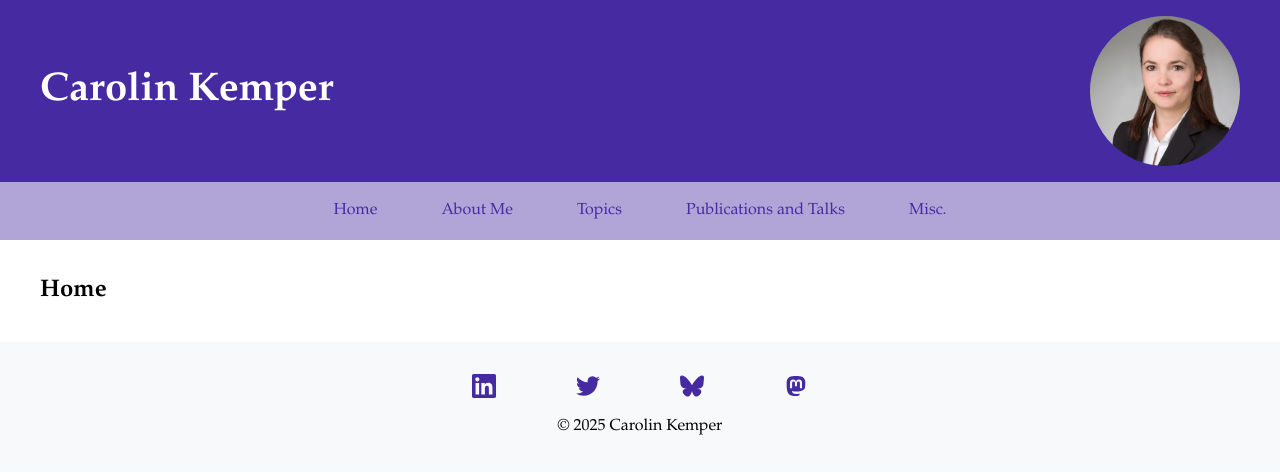
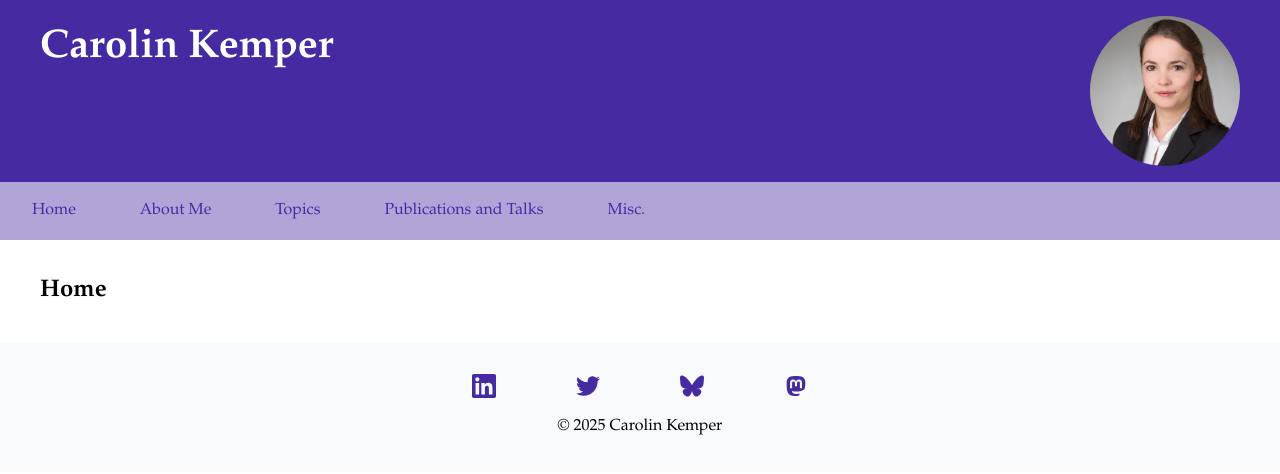
Before and after one commit to CarolinKemper/carolinkemper.github.io, a Jekyll site: the page built from index.md, in a window 1280 px wide. Shown: the top 474 px of the page. Built offline with Jekyll 4.4.1, drawn with Linux system fonts in a browser that asks for light colours.

Commit message:
style changes

```diff
--- a/assets/css/main.css
+++ b/assets/css/main.css
@@ -16,7 +16,7 @@ body {
 .header-content {
     display: flex;
     justify-content: space-between;
-    align-items: center;
+    align-items: left;
     max-width: 1200px;
     margin: 0 auto;
     padding: 0 2rem;
@@ -53,7 +53,7 @@ body {
     list-style: none;
     padding: 0;
     margin: 0;
-    justify-content: center;
+    justify-content: left;
 }
 
 .nav-item {
```
